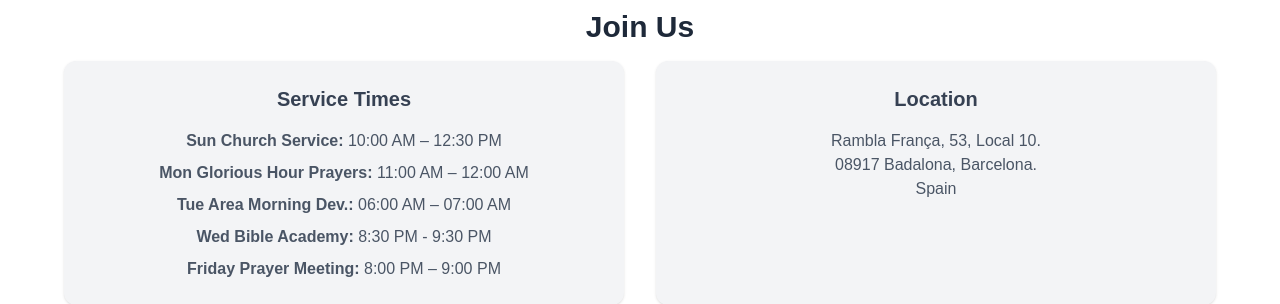
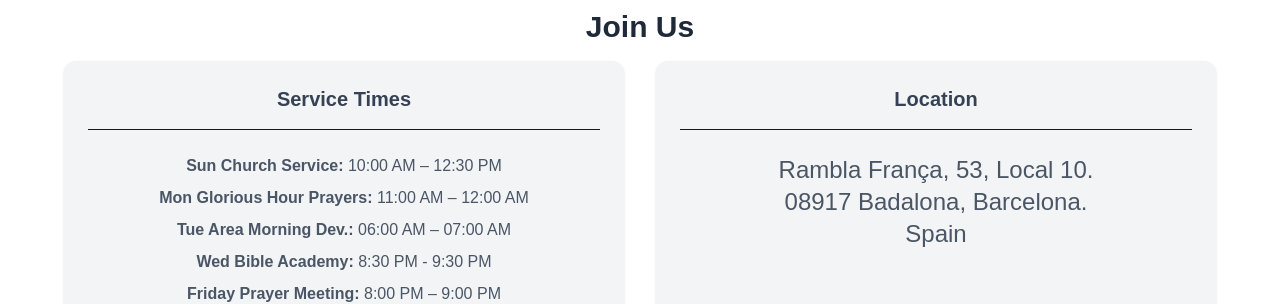
Before and after one commit to Mcdavis705/piwc, a React app: page / in a window 1280 px wide. Shown: the part 2000-2304 px from the top of the page. Built offline with nearby package versions, Linux system fonts and the light colour scheme; the HTML template or start-up script is replaced by a standard one.

Commit message:
Completed Join Us page

```diff
--- a/src/pages/Home.jsx
+++ b/src/pages/Home.jsx
@@ -146,6 +146,8 @@ function Home() {
                         {/* Service Times */}
                         <div class="bg-gray-100 p-6 rounded-xl shadow-sm transition-transform duration-500 ease-in-out transform hover:scale-105 hover:shadow-2xl">
                             <h3 class="text-xl font-semibold text-gray-700 mb-4">Service Times</h3>
+                            <hr />
+                            <br />
                             <ul class="space-y-2 text-gray-600">
                                 <li><strong>Sun Church Service:</strong> 10:00 AM – 12:30 PM</li>
                                 <li><strong>Mon Glorious Hour Prayers:</strong> 11:00 AM – 12:00 AM</li>
@@ -158,7 +160,9 @@ function Home() {
                         {/* Location */}
                         <div class="bg-gray-100 p-6 rounded-xl shadow-sm transition-transform duration-500 ease-in-out transform hover:scale-105 hover:shadow-2xl">
                             <h3 class="text-xl font-semibold text-gray-700 mb-4">Location</h3>
-                            <p class="text-gray-600 mb-4">
+                            <hr />
+                            <br />
+                            <p class="text-gray-600 mb-4 text-2xl">
                                 Rambla França, 53, Local 10. <br />
                                 08917 Badalona, Barcelona. <br />
                                 Spain
```
